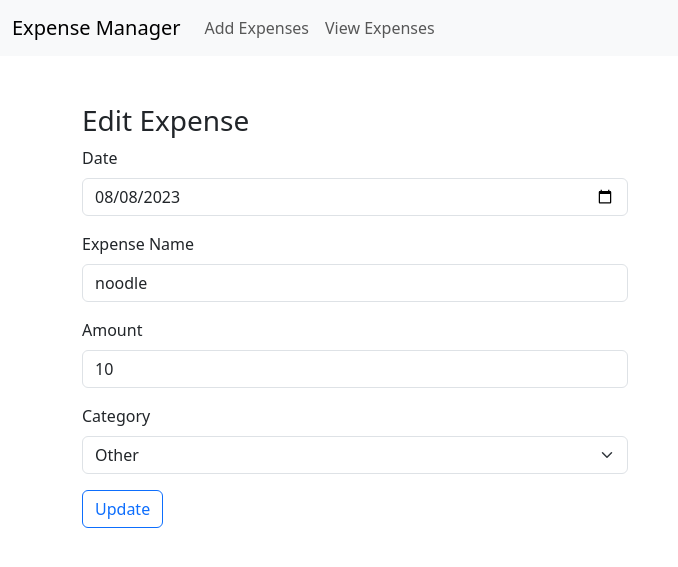
After one commit to niwei822/Expense-Manager, a Flask app: page /edit/1 in a window 1280 px wide. The commit adds this page. Shown: the top 567 px of the page, without its empty margins (0-678 px from the left). Run offline with Flask 3, Linux system fonts and the light colour scheme; data comes from the database, SQL or seed files in the repository; both versions use the stored data as it was after the commit.

Commit message:
add edit&delete button functionalities

```diff
--- a/app.py
+++ b/app.py
@@ -19,6 +19,37 @@ class Expense(db.Model):
 @app.route('/')
 def add():
     return render_template("add.html")
+
+@app.route('/delete/<int:id>')
+def delete(id):
+    expense = Expense.query.filter_by(id=id).first()
+    db.session.delete(expense)
+    db.session.commit()
+    return redirect('/expenses')
+
+@app.route('/edit/<int:id>')
+def edit(id):
+    expense = Expense.query.filter_by(id=id).first()
+    return render_template('edit.html', expense=expense)
+
+@app.route('/editexpense', methods=['POST'])
+def editexpense():
+    id = request.form['id']
+    date = request.form['date']
+    expensename = request.form['expensename']
+    amount = request.form['amount']
+    category = request.form['category']
+
+    expense = Expense.query.filter_by(id=id).first()
+    expense.date = date
+    expense.expensename = expensename
+    expense.amount = amount
+    expense.category = category
+
+    db.session.commit()
+    return redirect('/expenses')
+
+
 
 @app.route('/addexpense', methods=['POST'])
 def addexpense():
--- /dev/null
+++ b/templates/edit.html
@@ -0,0 +1,39 @@
+{% extends 'base.html' %}
+
+{% block body %}
+<div class="container">
+    <div class="row">
+        <div class="col-md-6">
+            <h3 class="mt-5">Edit Expense</h3>
+            <form action="/editexpense" method="POST">
+                <input type="hidden" value="{{expense.id}}" name="id">
+                <div class="form-group mb-3">
+                    <label type="" class="form-label">Date</label>
+                    <input class="form-control" value="{{expense.date}}" type="date" name="date" id="date">
+                </div>
+                <div class="form-group mb-3">
+                    <label type="" class="form-label">Expense Name</label>
+                    <input class="form-control" value="{{expense.expensename}}"type="text" name="expensename" id="expensename">
+                </div>
+                <div class="form-group mb-3">
+                    <label type="" class="form-label">Amount</label>
+                    <input class="form-control" value="{{expense.amount}}" type="text" name="amount" id="amount">
+                </div>
+                <div class="form-group mb-3">
+                    <label type="" class="form-label">Category</label>
+                    <select class="form-control form-select" name="category" id="category">
+                        <option value="food">Food</option>
+                        <option value="entertainment">Entertainment</option>
+                        <option value="clothes">Clothes</option>
+                        <option value="other" selected>Other</option>
+                    </select>
+                </div>
+                <input class="btn btn-outline-primary" type="submit" value="Update">
+            </form>
+        </div>
+    </div>
+</div>
+
+
+
+{% endblock %}
--- a/templates/expenses.html
+++ b/templates/expenses.html
@@ -17,10 +17,10 @@
                             <span class="badge text-bg-info">{{ expense.category }}</span>
                         </div>
                         <div class="col-md-2">
-                            <a class="btn btn-outline-success" href="edit" role="button">Edit</a>
+                            <a class="btn btn-outline-success" href="edit/{{expense.id}}" role="button">Edit</a>
                         </div>
                         <div class="col-md-2">
-                            <a class="btn btn-outline-danger" href="delete" role="button">Delete</a>
+                            <a class="btn btn-outline-danger" href="delete/{{expense.id}}" role="button">Delete</a>
                         </div>
                     </div>
                 </div>
```
Also changed, not shown: mydatabase.db.
